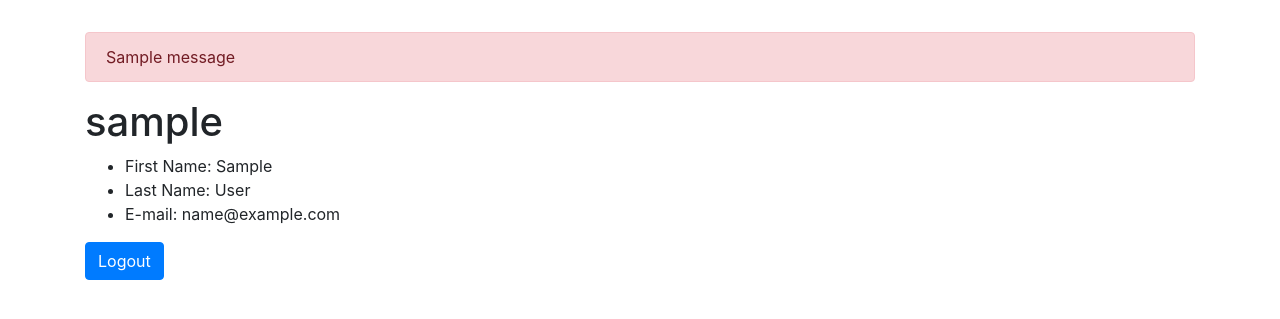
After one commit to stevenelee/flask-notes, a Flask app: template templates/user.html in a window 1280 px wide. The commit adds this page. Shown: the top 319 px of the page. Run offline with Flask 3, Linux system fonts and the light colour scheme; the template is opened without the code that fills it: values that come from a table or form of the project are taken from there, others are empty; tables that the repository leaves empty hold one stand-in row (values such as "Sample post"); one stand-in notice (Sample message) is shown; some libraries are stand-ins or nearby versions.

Commit message:
add user information and logout routes

```diff
--- a/app.py
+++ b/app.py
@@ -4,6 +4,7 @@ import os
 
 from flask import Flask, render_template, redirect, session, flash
 from flask_debugtoolbar import DebugToolbarExtension
+from werkzeug.exceptions import Unauthorized
 
 from models import connect_db, db, User
 from forms import RegisterForm, LoginForm, CSRFProtectForm
@@ -19,6 +20,7 @@ db.create_all()
 
 toolbar = DebugToolbarExtension(app)
 
+SESSION_USER_KEY = "username"
 
 @app.get("/")
 def homepage():
@@ -26,9 +28,11 @@ def homepage():
 
     return redirect("/register")
 
+
 @app.route("/register", methods=["GET", "POST"])
 def register_user():
     """Display register user form and submit the credentials"""
+
     form = RegisterForm()
 
     if form.validate_on_submit():
@@ -42,12 +46,13 @@ def register_user():
         db.session.add(user)
         db.session.commit()
 
-        session["user_id"] = user.id
+        session[SESSION_USER_KEY] = user.username
 
-        return redirect("/users/<username>")
+        return redirect(f"/users/{username}")
 
     else:
         return render_template("register.html", form=form)
+
 
 @app.route("/login", methods=["GET", "POST"])
 def login_user():
@@ -65,26 +70,37 @@ def login_user():
         user = User.authenticate(username, password)
 
         if user:
-            session["user_id"] = user.id
-            return redirect("/users/<username>")
+            session[SESSION_USER_KEY] = user.username
+            return redirect(f"/users/{username}")
 
         else:
             form.username.errors = ["Bad name/password"]
 
     return render_template("login.html", form=form)
 
+
 @app.get("/users/<username>")
 def user_info(username):
     """Display user information"""
 
-    if f"{username}" not in session:
-        flash("You must be logged in to view!")
-        return redirect("/")
+    if SESSION_USER_KEY not in session or username != session[SESSION_USER_KEY]:
+        # flash("You must be logged in to view!")
+        # return redirect("/")
+        raise Unauthorized()
 
-        # alternatively, can return HTTP Unauthorized status:
-        #
-        # from werkzeug.exceptions import Unauthorized
-        # raise Unauthorized()
+    user = User.query.get_or_404(username)
+    form = CSRFProtectForm()
 
-    else:
-        return render_template("user.html")
+    return render_template("user.html", user=user, form=form)
+
+
+@app.post("/logout")
+def logout_user():
+    """Logs user out and redirects to homepage."""
+
+    form = CSRFProtectForm()
+
+    if form.validate_on_submit():
+        session.pop("username", None)
+
+    return redirect("/")
--- a/forms.py
+++ b/forms.py
@@ -31,6 +31,7 @@ class RegisterForm(FlaskForm):
         validators=[InputRequired()]
         )
 
+
 class LoginForm(FlaskForm):
     """Form for logging in a user."""
 
@@ -43,3 +44,7 @@ class LoginForm(FlaskForm):
         "Password",
         validators=[InputRequired()]
         )
+
+
+class CSRFProtectForm(FlaskForm):
+    """Form just for CSRF Protection"""
--- a/requirements.txt
+++ b/requirements.txt
@@ -21,6 +21,7 @@ parso==0.8.3
 pexpect==4.8.0
 pickleshare==0.7.5
 prompt-toolkit==3.0.38
+psycopg2==2.9.6
 ptyprocess==0.7.0
 pure-eval==0.2.2
 Pygments==2.15.1
--- a/templates/base.html
+++ b/templates/base.html
@@ -4,11 +4,22 @@
   <meta charset="UTF-8">
   <meta http-equiv="X-UA-Compatible" content="IE=edge">
   <meta name="viewport" content="width=device-width, initial-scale=1.0">
-  <title>{% block title %}{{ title }}{% endblock %}</title>
+  <link rel="stylesheet" href="https://cdn.jsdelivr.net/npm/bootstrap@4.0.0/dist/css/bootstrap.min.css" integrity="sha384-Gn5384xqQ1aoWXA+058RXPxPg6fy4IWvTNh0E263XmFcJlSAwiGgFAW/dAiS6JXm" crossorigin="anonymous">
+  <title>{% block title %}{{ Notes }}{% endblock %}</title>
+
 </head>
 <body>
+  <div class="container" style="margin-top: 2em">
+    {% for msg in get_flashed_messages() %}
+      <div class="alert alert-danger">{{ msg }}</div>
+    {% endfor %}
+
   {% block content %}
 
   {% endblock %}
+<script src="https://code.jquery.com/jquery-3.2.1.slim.min.js" integrity="sha384-KJ3o2DKtIkvYIK3UENzmM7KCkRr/rE9/Qpg6aAZGJwFDMVNA/GpGFF93hXpG5KkN" crossorigin="anonymous"></script>
+<script src="https://cdn.jsdelivr.net/npm/popper.js@1.12.9/dist/umd/popper.min.js" integrity="sha384-ApNbgh9B+Y1QKtv3Rn7W3mgPxhU9K/ScQsAP7hUibX39j7fakFPskvXusvfa0b4Q" crossorigin="anonymous"></script>
+<script src="https://cdn.jsdelivr.net/npm/bootstrap@4.0.0/dist/js/bootstrap.min.js" integrity="sha384-JZR6Spejh4U02d8jOt6vLEHfe/JQGiRRSQQxSfFWpi1MquVdAyjUar5+76PVCmYl" crossorigin="anonymous"></script>
+
 </body>
 </html>
--- a/templates/login.html
+++ b/templates/login.html
@@ -1,5 +1,5 @@
 {% extends 'base.html' %}
-{% block title %}{{ Login }}{% endblock %}
+{% block title %}Login{% endblock %}
 
 {% block content %}
 
--- a/templates/register.html
+++ b/templates/register.html
@@ -1,6 +1,6 @@
 {% extends 'base.html' %}
 
-{% block title %}{{ Create New User }}{% endblock %}
+{% block title %}Create New User{% endblock %}
 
 {% block content %}
   <form method="POST">
--- /dev/null
+++ b/templates/user.html
@@ -0,0 +1,19 @@
+{% extends 'base.html' %}
+
+{% block title %}{{user.username}}{% endblock %}
+
+{% block content %}
+<h1>{{user.username}}</h1>
+
+<ul>
+  <li>First Name: {{user.first_name}}</li>
+  <li>Last Name: {{user.last_name}}</li>
+  <li>E-mail: {{user.email}}</li>
+</ul>
+
+<form action="/logout" method="POST">
+  {{form.hidden_tag()}}
+  <button type="submit" class="btn btn-primary">Logout</button>
+</form>
+
+{% endblock %}
```
Also changed, not shown: models.py (+47 -18 lines).
